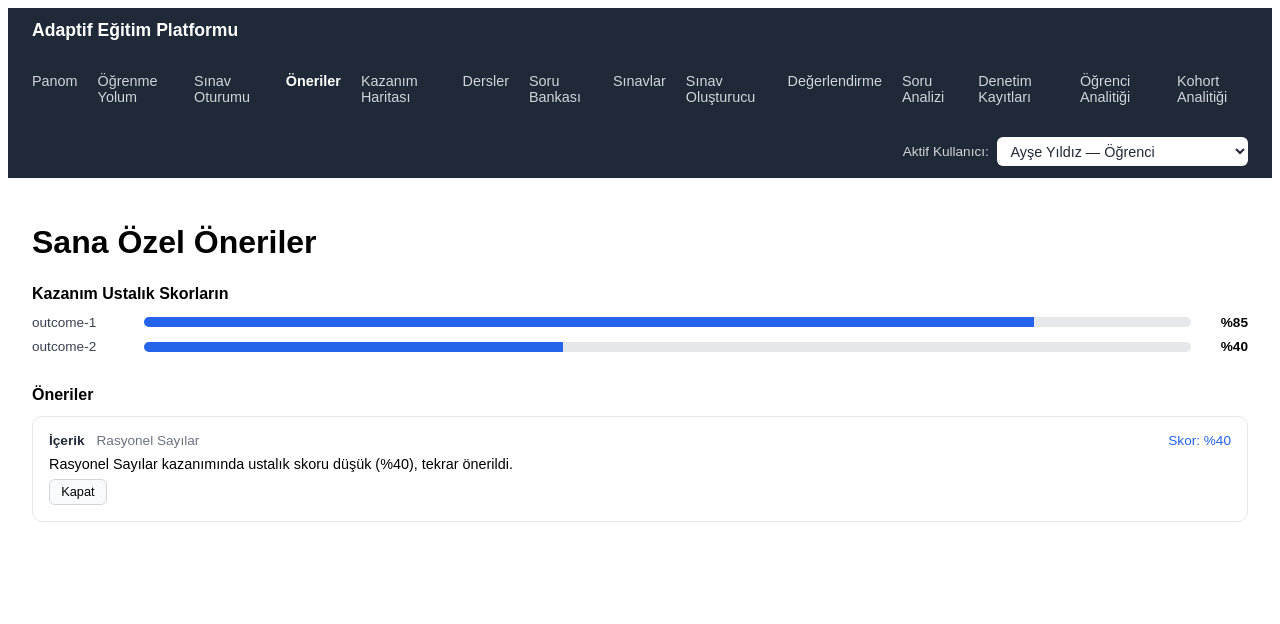
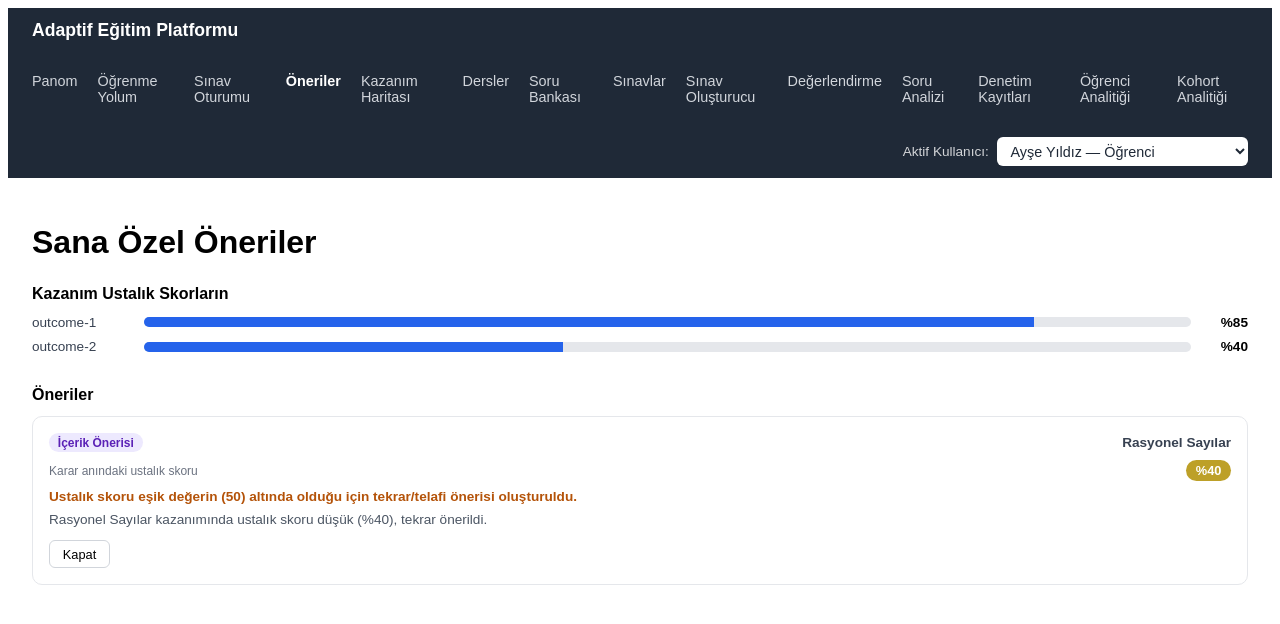
Before and after one commit to acarlarilayda/adaptif-egitim-platformu, an Angular app: page /recommendations in a window 1280 px wide. Shown: the top 624 px of the page. Built offline with nearby package versions, Linux system fonts and the light colour scheme.

Commit message:
adaptif öneri kartına karar gerekçesi ve ustalık skoru açıklaması eklendi

```diff
--- a/src/app/features/recommendations/pages/recommendation-list/recommendation-list.component.html
+++ b/src/app/features/recommendations/pages/recommendation-list/recommendation-list.component.html
@@ -38,19 +38,10 @@
         <p class="rec-page__status">Şu anda gösterilecek bir öneri bulunmuyor.</p>
       } @else {
         @for (item of recommendations(); track item.recommendation.id) {
-          <div class="rec-card">
-            <div class="rec-card__header">
-              <span class="rec-card__type">
-                {{ item.recommendation.targetType === 'content_item' ? 'İçerik' : 'Soru' }}
-              </span>
-              <span class="rec-card__outcome">{{ item.outcomeTitle }}</span>
-              <span class="rec-card__score">Skor: %{{ item.recommendation.masteryScoreAtTime }}</span>
-            </div>
-            <p class="rec-card__reason">{{ item.recommendation.reason }}</p>
-            <button class="rec-card__dismiss" (click)="dismiss(item.recommendation.id)">
-              Kapat
-            </button>
-          </div>
+          <app-recommendation-reason-card
+            [view]="item"
+            (dismissed)="dismiss($event)"
+          ></app-recommendation-reason-card>
         }
       }
     </section>
--- a/src/app/features/recommendations/pages/recommendation-list/recommendation-list.component.ts
+++ b/src/app/features/recommendations/pages/recommendation-list/recommendation-list.component.ts
@@ -2,11 +2,12 @@ import { Component, OnInit, signal, inject } from '@angular/core';
 import { CommonModule } from '@angular/common';
 import { RecommendationFacade } from '../../data-access/recommendation.facade';
 import { AuthService } from '../../../../core/auth/auth.service';
+import { RecommendationReasonCardComponent } from '../../../../shared/components/recommendation-reason-card/recommendation-reason-card.component';
 
 @Component({
   selector: 'app-recommendation-list',
   standalone: true,
-  imports: [CommonModule],
+  imports: [CommonModule, RecommendationReasonCardComponent],
   templateUrl: './recommendation-list.component.html',
   styleUrl: './recommendation-list.component.scss',
 })
--- /dev/null
+++ b/src/app/shared/components/recommendation-reason-card/recommendation-reason-card.component.html
@@ -0,0 +1,21 @@
+<div class="reason-card">
+  <div class="reason-card__header">
+    <span class="reason-card__type">{{ targetTypeLabel }}</span>
+    <span class="reason-card__outcome">{{ view.outcomeTitle }}</span>
+  </div>
+
+  <div class="reason-card__score-row">
+    <span class="reason-card__score-label">Karar anındaki ustalık skoru</span>
+    <span class="reason-card__score-badge" [style.background-color]="scoreColor">
+      %{{ view.recommendation.masteryScoreAtTime }}
+    </span>
+  </div>
+
+  <p class="reason-card__decision" [class.reason-card__decision--low]="isLowMastery">
+    {{ decisionSummary }}
+  </p>
+
+  <p class="reason-card__reason">{{ view.recommendation.reason }}</p>
+
+  <button type="button" class="reason-card__dismiss" (click)="dismiss()">Kapat</button>
+</div>
--- /dev/null
+++ b/src/app/shared/components/recommendation-reason-card/recommendation-reason-card.component.scss
@@ -0,0 +1,81 @@
+.reason-card {
+  border: 1px solid #e5e7eb;
+  border-radius: 10px;
+  padding: 1rem;
+  background: white;
+  display: flex;
+  flex-direction: column;
+  gap: 0.5rem;
+
+  &__header {
+    display: flex;
+    justify-content: space-between;
+    align-items: center;
+  }
+
+  &__type {
+    font-size: 0.75rem;
+    font-weight: 600;
+    padding: 0.15rem 0.55rem;
+    border-radius: 999px;
+    background: #ede9fe;
+    color: #5b21b6;
+  }
+
+  &__outcome {
+    font-size: 0.85rem;
+    font-weight: 600;
+    color: #374151;
+  }
+
+  &__score-row {
+    display: flex;
+    align-items: center;
+    justify-content: space-between;
+  }
+
+  &__score-label {
+    font-size: 0.75rem;
+    color: #6b7280;
+  }
+
+  &__score-badge {
+    color: white;
+    font-weight: 700;
+    font-size: 0.8rem;
+    padding: 0.2rem 0.6rem;
+    border-radius: 999px;
+  }
+
+  &__decision {
+    font-size: 0.85rem;
+    font-weight: 600;
+    color: #15803d;
+    margin: 0;
+
+    &--low {
+      color: #b45309;
+    }
+  }
+
+  &__reason {
+    font-size: 0.85rem;
+    color: #4b5563;
+    margin: 0;
+  }
+
+  &__dismiss {
+    align-self: flex-start;
+    margin-top: 0.3rem;
+    padding: 0.35rem 0.8rem;
+    border: 1px solid #d1d5db;
+    border-radius: 6px;
+    background: white;
+    cursor: pointer;
+    font-size: 0.8rem;
+
+    &:hover {
+      background: #f3f4f6;
+    }
+  }
+}
--- /dev/null
+++ b/src/app/shared/components/recommendation-reason-card/recommendation-reason-card.component.ts
@@ -0,0 +1,62 @@
+import { Component, EventEmitter, Input, Output } from '@angular/core';
+import { CommonModule } from '@angular/common';
+
+/**
+ * recommendations feature'ındaki RecommendationView ile yapısal olarak
+ * uyumludur; shared bileşenler feature'lara bağımlı olmamalıdır, bu
+ * yüzden kendi bağımsız view tipimizi tanımlıyoruz.
+ */
+export interface RecommendationCardView {
+  recommendation: {
+    id: string;
+    targetType: 'content_item' | 'question';
+    outcomeId: string;
+    reason: string;
+    masteryScoreAtTime: number;
+    createdAt: string;
+  };
+  outcomeTitle: string;
+}
+
+const LOW_MASTERY_THRESHOLD = 50;
+
+/**
+ * Bir adaptif önerinin girdilerini (hedef türü, kazanım, karar anındaki
+ * ustalık skoru) ve karar gerekçesini (eşik mantığı + serbest metin
+ * açıklama) birlikte açıklayan kart.
+ */
+@Component({
+  selector: 'app-recommendation-reason-card',
+  standalone: true,
+  imports: [CommonModule],
+  templateUrl: './recommendation-reason-card.component.html',
+  styleUrl: './recommendation-reason-card.component.scss',
+})
+export class RecommendationReasonCardComponent {
+  @Input({ required: true }) view!: RecommendationCardView;
+  @Output() dismissed = new EventEmitter<string>();
+
+  get isLowMastery(): boolean {
+    return this.view.recommendation.masteryScoreAtTime < LOW_MASTERY_THRESHOLD;
+  }
+
+  get targetTypeLabel(): string {
+    return this.view.recommendation.targetType === 'content_item' ? 'İçerik Önerisi' : 'Soru Önerisi';
+  }
+
+  get decisionSummary(): string {
+    return this.isLowMastery
+      ? `Ustalık skoru eşik değerin (${LOW_MASTERY_THRESHOLD}) altında olduğu için tekrar/telafi önerisi oluşturuldu.`
+      : `Ustalık skoru eşik değerin (${LOW_MASTERY_THRESHOLD}) üzerinde olduğu için pekiştirme/ileri seviye önerisi oluşturuldu.`;
+  }
+
+  get scoreColor(): string {
+    const score = this.view.recommendation.masteryScoreAtTime;
+    const hue = Math.max(0, Math.min(120, (score / 100) * 120));
+    return `hsl(${hue}, 65%, 45%)`;
+  }
+
+  dismiss(): void {
+    this.dismissed.emit(this.view.recommendation.id);
+  }
+}
```
